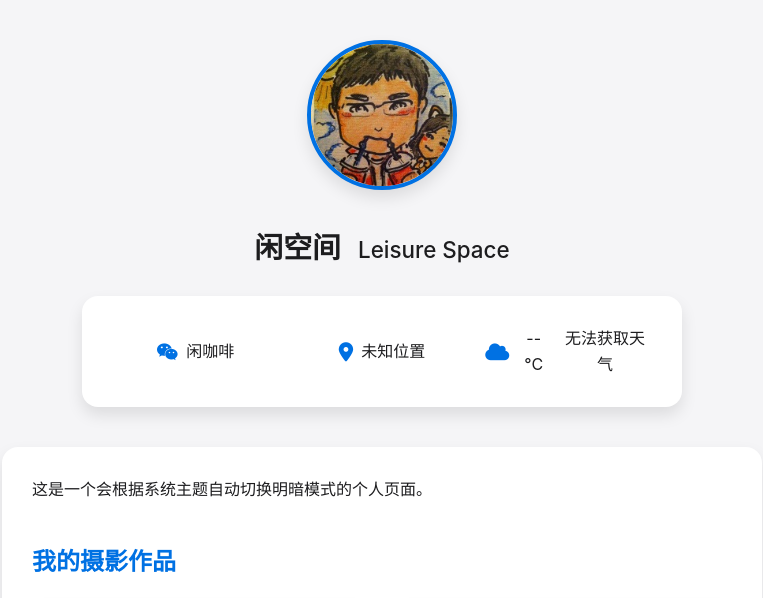
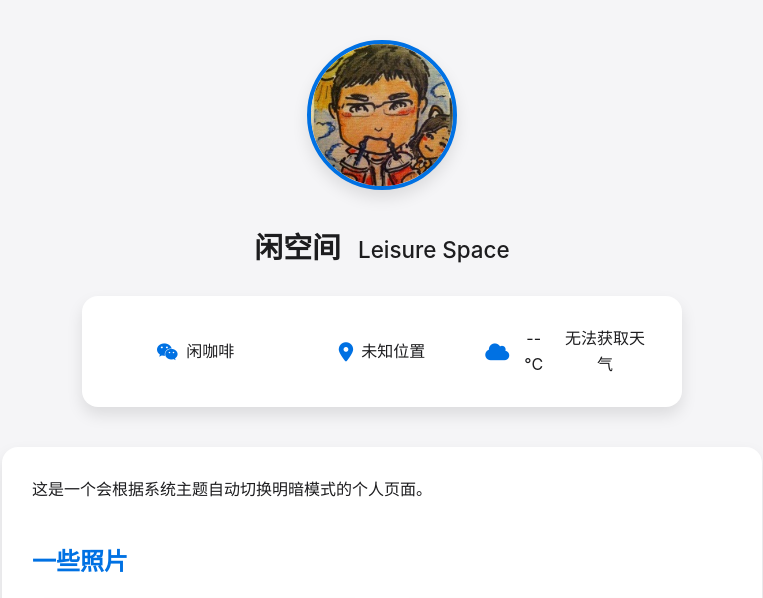
Before and after one commit to joshua-niv/leisurespace, a plain HTML site: page index.html in a window 1280 px wide. Shown: the top 598 px of the page, without its empty margins (258-1021 px from the left). Drawn offline with Linux system fonts and the light colour scheme; no server answers.

Commit message:
version1.4.1

```diff
--- a/index.html
+++ b/index.html
@@ -52,7 +52,7 @@
 
             <!-- 摄影作品展示区 -->
             <div class="photography-section">
-                <h2>我的摄影作品</h2>
+                <h2>一些照片</h2>
                 <div class="photo-gallery">
                     <!-- 第一张照片 -->
                     <div class="photo-item">
```
